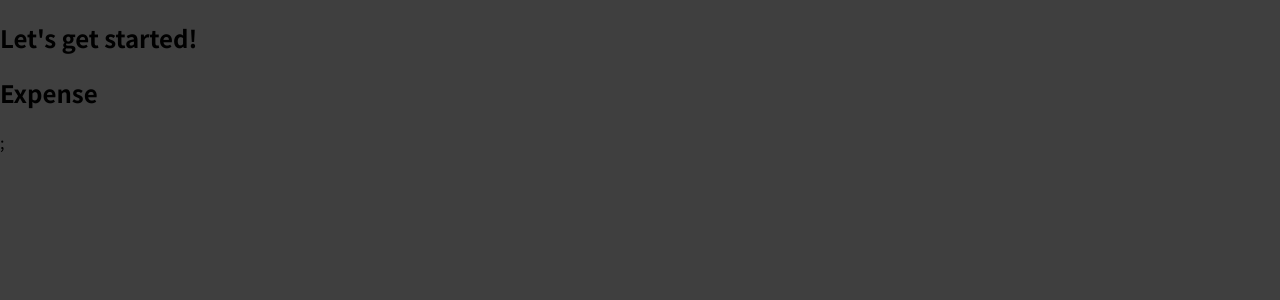
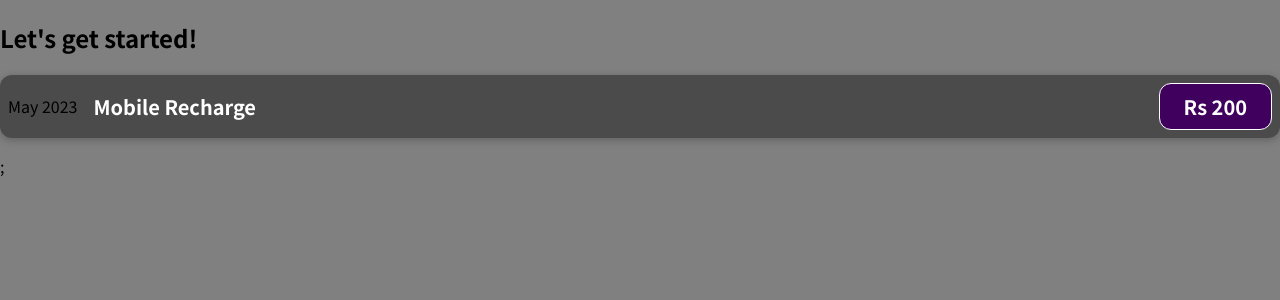
Before and after one commit to jatinKhachane/expense-tracker, a JavaScript app: page / in a window 1280 px wide. Shown: the top 300 px of the page. Built offline with nearby package versions, Linux system fonts and the light colour scheme.

Commit message:
basic jsx and css to component

```diff
--- /dev/null
+++ b/src/components/ExpenseItem.css
@@ -0,0 +1,56 @@
+.expense-item {
+  display: flex;
+  justify-content: space-between;
+  align-items: center;
+  box-shadow: 0 2px 8px rgba(0, 0, 0, 0.25);
+  padding: 0.5rem;
+  margin: 1rem 0;
+  border-radius: 12px;
+  background-color: #4b4b4b;
+}
+
+.expense-item__description {
+  display: flex;
+  flex-direction: column;
+  gap: 1rem;
+  align-items: flex-end;
+  flex-flow: column-reverse;
+  justify-content: flex-start;
+  flex: 1;
+}
+
+.expense-item h2 {
+  color: #3a3a3a;
+  font-size: 1rem;
+  flex: 1;
+  margin: 0 1rem;
+  color: white;
+}
+
+.expense-item__price {
+  font-size: 1rem;
+  font-weight: bold;
+  color: white;
+  background-color: #40005d;
+  border: 1px solid white;
+  padding: 0.5rem;
+  border-radius: 12px;
+}
+
+@media (min-width: 580px) {
+  .expense-item__description {
+    flex-direction: row;
+    align-items: center;
+    justify-content: flex-start;
+    flex: 1;
+  }
+
+  .expense-item__description h2 {
+    font-size: 1.25rem;
+  }
+
+  .expense-item__price {
+    font-size: 1.25rem;
+    padding: 0.5rem 1.5rem;
+  }
+}
--- a/src/components/ExpenseItem.js
+++ b/src/components/ExpenseItem.js
@@ -1,7 +1,15 @@
+import "./ExpenseItem.css";
+
 function ExpenseItem() {
-    return (
-     <h2>Expense</h2>
-    )
-};
+  return (
+    <div className="expense-item">
+      <div>May 2023</div>
+      <div className="expense-item__description">
+        <h2>Mobile Recharge</h2>
+        <div className="expense-item__price">Rs 200</div>
+      </div>
+    </div>
+  );
+}
 
 export default ExpenseItem;
--- a/src/index.css
+++ b/src/index.css
@@ -10,5 +10,5 @@
 
 body {
   margin: 0;
-  background-color: #3f3f3f;
+  background-color: grey;
 }
```
